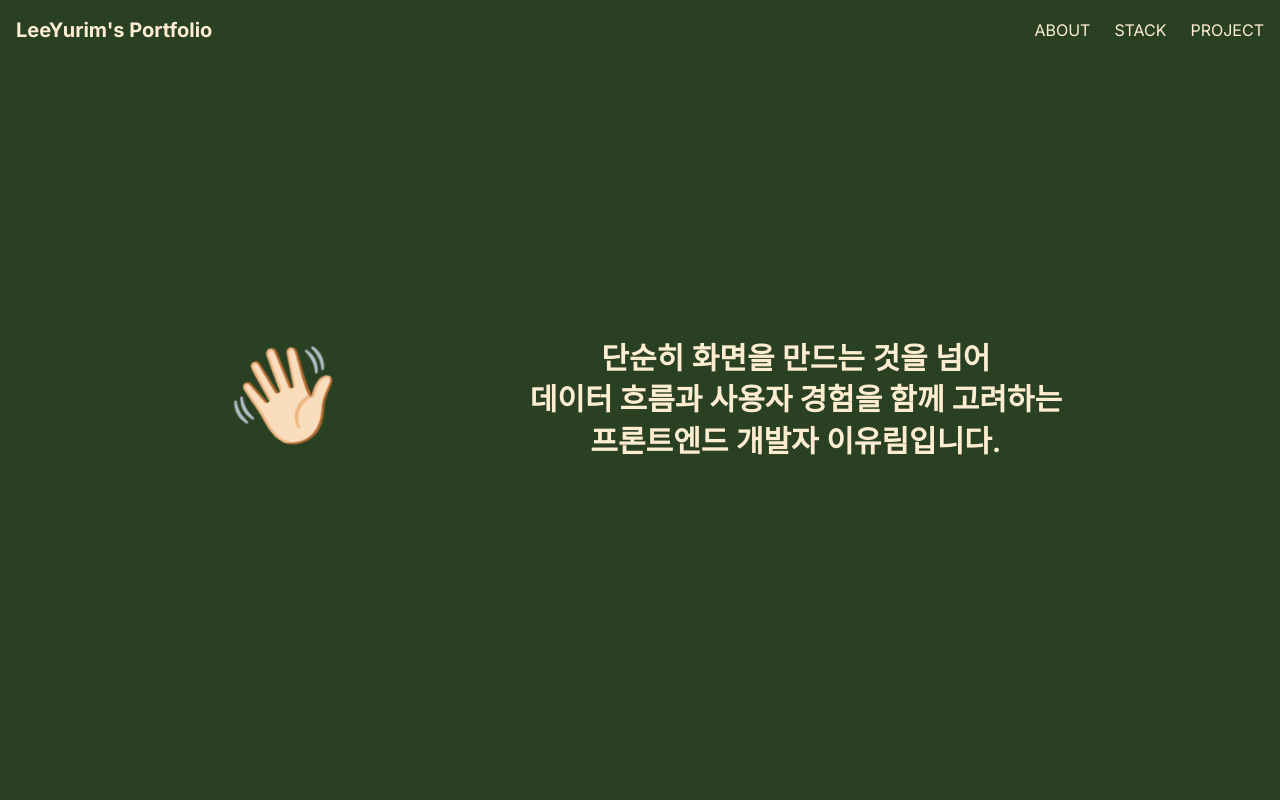
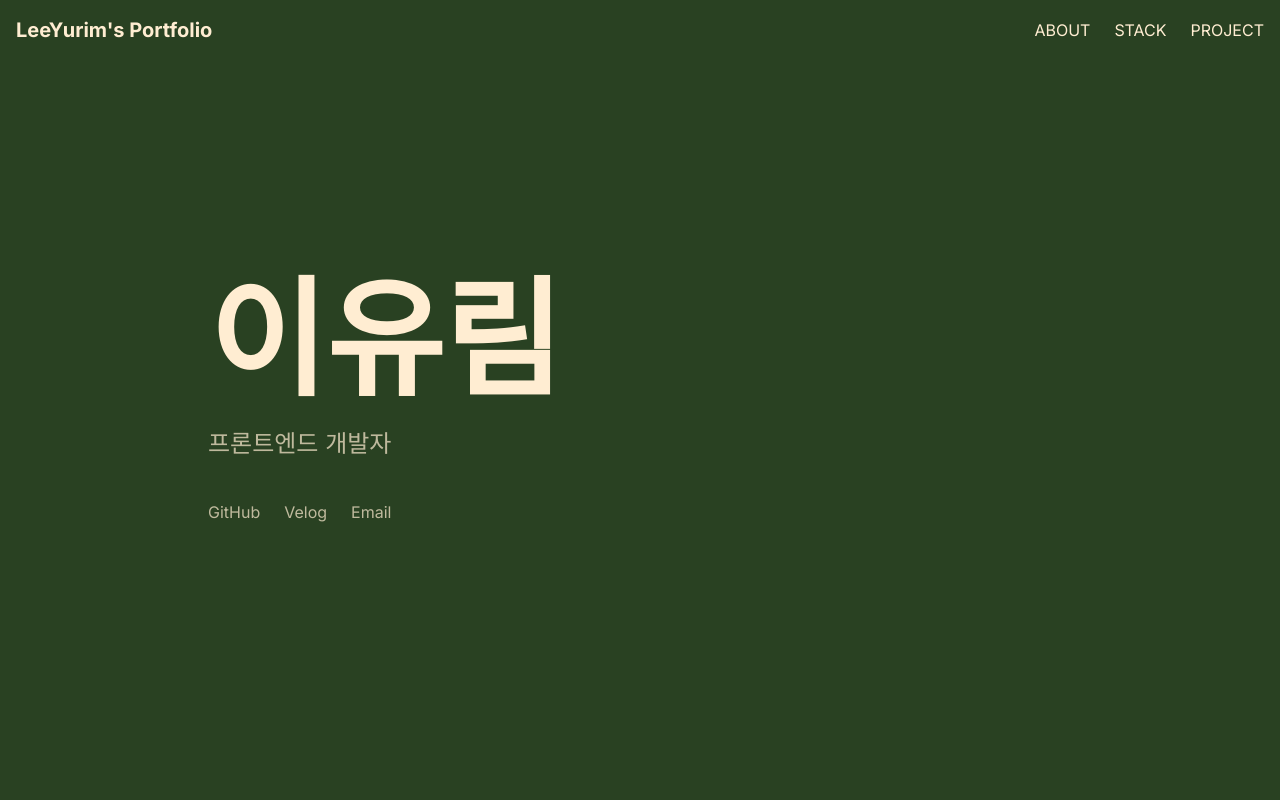
Before and after one commit to yurim1205/yurim_portfolio, a React (Vite) app in the folder yurim-portfolio/: page / in a window 1280 px wide. Shown: the top 800 px of the page. Built offline with nearby package versions, Linux system fonts and the light colour scheme; a web font is replaced by a local one.

Commit message:
design: 메인 섹션 ui 수정 및 사용 안 하는 컴포넌트 파일 삭제

```diff
--- a/yurim-portfolio/src/components/intro/handIcon.jsx
+++ /dev/null
@@ -1,16 +0,0 @@
-import { motion } from "framer-motion";
-import React from "react";
-
-function HandIcon() {
-    return (
-        <motion.div
-            initial={{ opacity: 0, scale: 0 }}
-            animate={{ opacity: 1, scale: 1 }}
-            transition={{ type: 'spring', visualDuration: 0.6, bounce: 0.6 }}
-        >
-            <div className="origin-bottom-right animate-wiggle text-8xl">👋🏻</div>
-        </motion.div>
-    );
-}
-
-export default HandIcon;
--- a/yurim-portfolio/src/components/intro/introText.jsx
+++ /dev/null
@@ -1,28 +0,0 @@
-import React from "react";
-
-function IntroText() {
-    return (
-        <h1 className="text-center text-3xl font-semibold foldable:text-3xl tablet:text-end tablet:text-4xl [&>p]:leading-snug">
-            <p className="text-text">
-                <span className="inline-block">
-                    단순히 화면을 만드는 것을 넘어
-                </span>
-            </p>
-
-            <p>
-                <span className="inline-block font-bold">
-                    데이터 흐름과 사용자 경험을 함께 고려하는
-                </span>
-            </p>
-            <p>
-                <span className="inline-block">프론트엔드 개발자</span>&nbsp;
-                <span className="inline-block">
-                    <strong className="font-bold">이유림</strong>
-                    입니다.
-                </span>
-            </p>
-        </h1>
-    );
-}
-
-export default IntroText;
--- a/yurim-portfolio/src/pages/intro/intro.jsx
+++ b/yurim-portfolio/src/pages/intro/intro.jsx
@@ -1,19 +1,28 @@
 import React from "react";
-import HandIcon from "../../components/intro/handIcon";
-import IntroText from "../../components/intro/introText";
 
 const IntroSection = () => {
     return (
         <section
             id="main"
-            className="flex flex-col items-center justify-center bg-[#294122] text-[#FFEDD2]"
-            style={{ minHeight: '100vh' }}
+            className="flex min-h-screen flex-col justify-center bg-[#294122]
+            px-6 text-[#FFEDD2] md:px-16 lg:px-52"
         >
-            <div className="flex flex-col md:flex-row items-center justify-center md:space-x-48 space-x-6 md:space-y-0 text-center md:text-right">
-                <HandIcon />
-                <IntroText />
-            </div>
-        </section>
+        <h1 className="text-5xl font-semibold leading-tight md:text-8xl lg:text-9xl">
+            이유림
+        </h1>
+        <p className="mt-6 text-base font-normal opacity-70 md:text-xl lg:text-2xl">
+            프론트엔드 개발자
+        </p>
+
+        <div className="mt-10 flex gap-6 text-sm opacity-70 md:text-base">
+            <a href="https://github.com/yurim1205" target="_blank" rel="noopener noreferrer"
+                className="hover:opacity-100 hover:underline">GitHub</a>
+            <a href="https://velog.io/@yurimi" target="_blank" rel="noopener noreferrer"
+                className="hover:opacity-100 hover:underline">Velog</a>
+            <a href="mailto:eoulim3237@naver.com"
+                className="hover:opacity-100 hover:underline">Email</a>
+        </div>
+    </section>
     );
 }
 
```
